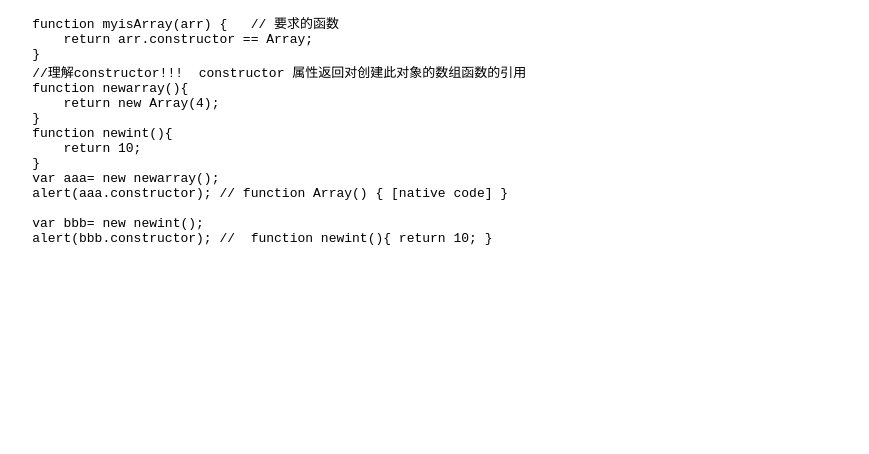
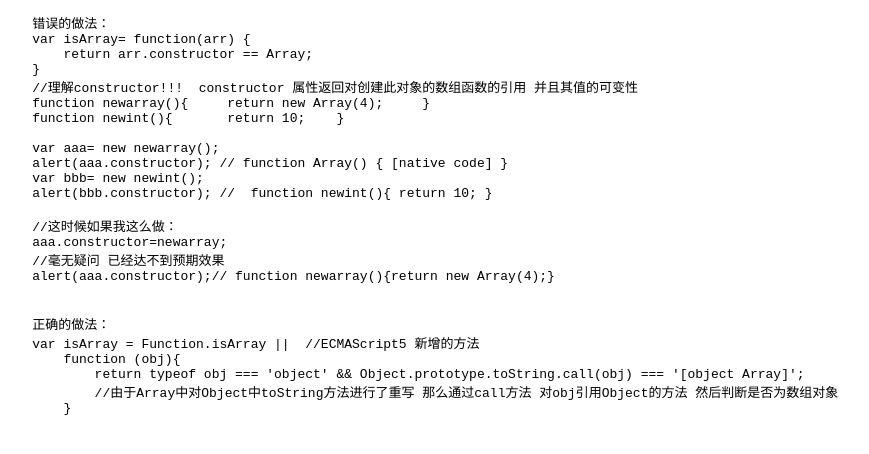
Before and after one commit to W2C203/Practice, a plain HTML site: page joe/0718/index.html in a window 1280 px wide. Shown: the whole page, without its empty margins (7-876 px from the left). Drawn offline with Linux system fonts and the light colour scheme.

Commit message:
18号补提交 19号小demo提交

```diff
--- a/joe/0718/index.html
+++ b/joe/0718/index.html
@@ -6,21 +6,31 @@
 </head>
 <body>
 <pre>
-    function myisArray(arr) {   // 要求的函数
+    错误的做法：
+    var isArray= function(arr) {
         return arr.constructor == Array;
     }
-    //理解constructor!!!  constructor 属性返回对创建此对象的数组函数的引用
-    function newarray(){
-        return new Array(4);
-    }
-    function newint(){
-        return 10;
-    }
+    //理解constructor!!!  constructor 属性返回对创建此对象的数组函数的引用 并且其值的可变性
+    function newarray(){     return new Array(4);     }
+    function newint(){       return 10;    }
+
     var aaa= new newarray();
     alert(aaa.constructor); // function Array() { [native code] }
-
     var bbb= new newint();
     alert(bbb.constructor); //  function newint(){ return 10; }
+
+    //这时候如果我这么做：
+    aaa.constructor=newarray;
+    //毫无疑问 已经达不到预期效果
+    alert(aaa.constructor);// function newarray(){return new Array(4);}
+
+
+    正确的做法：
+    var isArray = Function.isArray ||  //ECMAScript5 新增的方法
+        function (obj){
+            return typeof obj === 'object' && Object.prototype.toString.call(obj) === '[object Array]';
+            //由于Array中对Object中toString方法进行了重写 那么通过call方法 对obj引用Object的方法 然后判断是否为数组对象
+        }
 </pre>
 </body>
 </html>
```
Also changed, not shown: joe/0719/index.html (added, +35 -0 lines).
